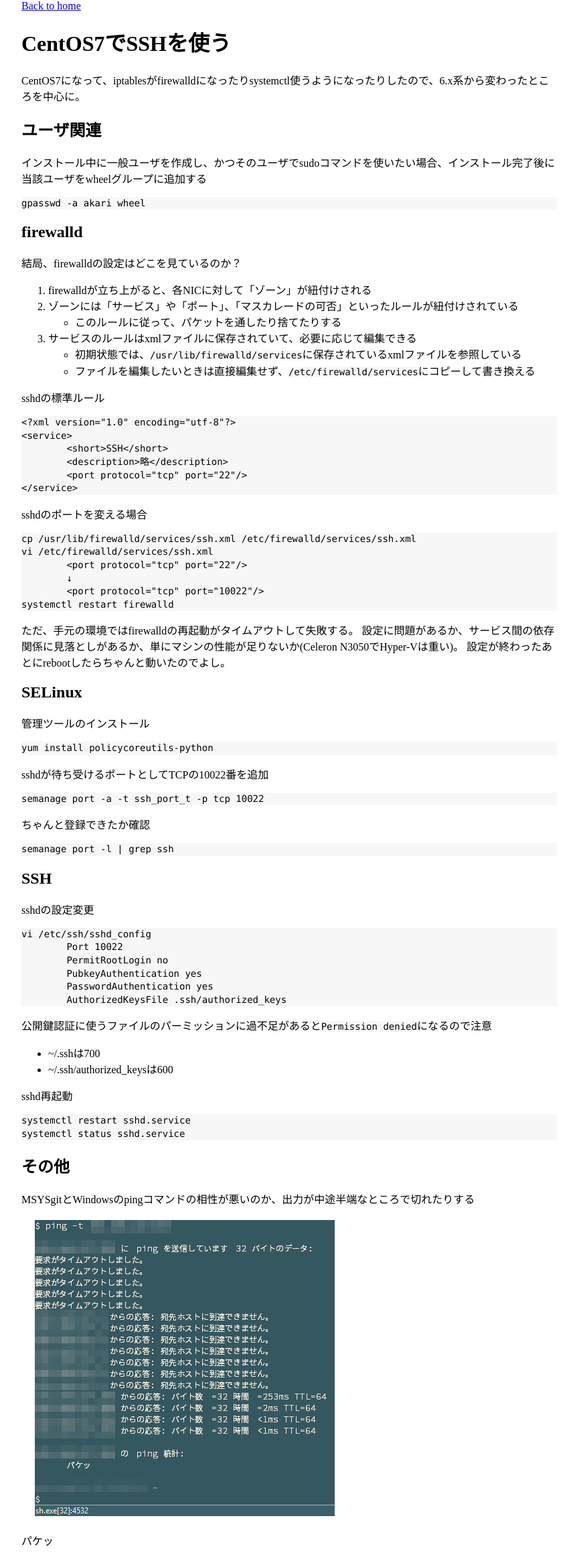
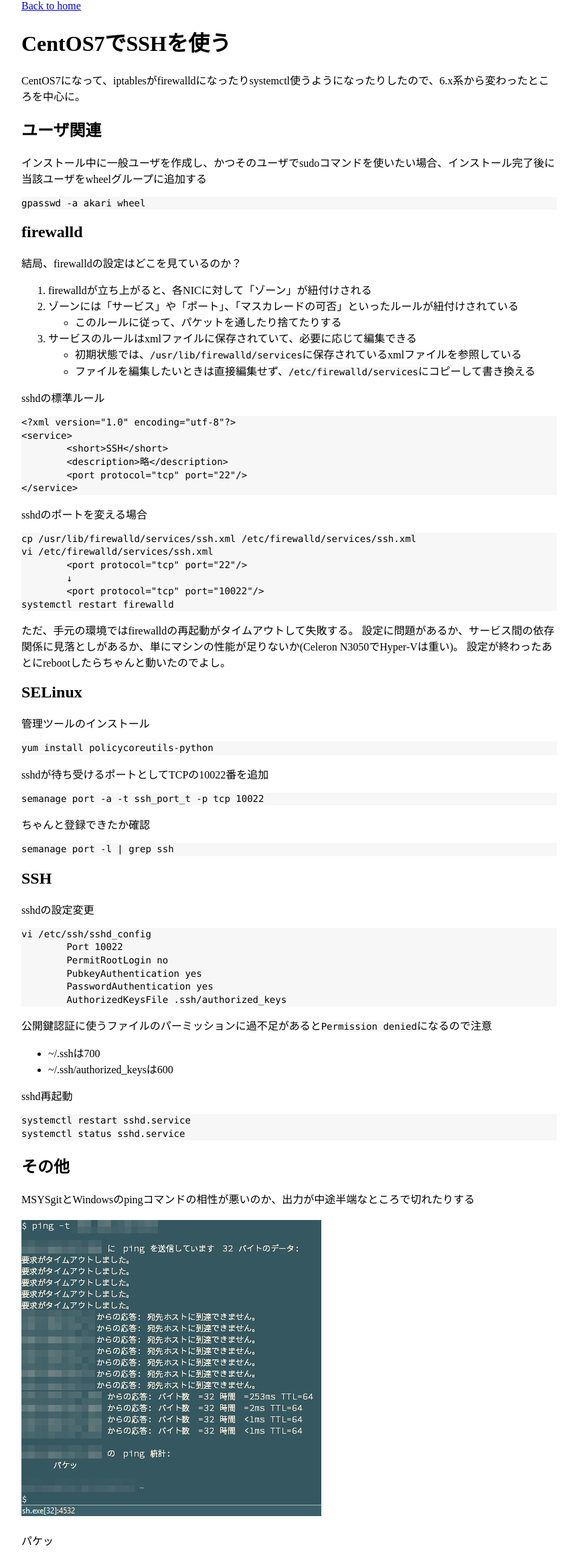
Before and after one commit to nibral/nibral.github.io, a Jekyll site: the page built from _posts/2015-09-06-ssh-on-centos-7.md, in a window 1280 px wide. Shown: the whole page at 67% size, without its empty margins (208-1067 px from the left). Built offline with Jekyll 4.4.1, drawn with Linux system fonts in a browser that asks for light colours.

Commit message:
Update style.css

```diff
--- a/assets/css/style.css
+++ b/assets/css/style.css
@@ -4,7 +4,7 @@ body {
 }
 
 img {
-  margin: 20px 20px;
+  margin: 20px 0 20px 0;
 }
 
 pre, code, var, samp, kbd, .mono {
```
